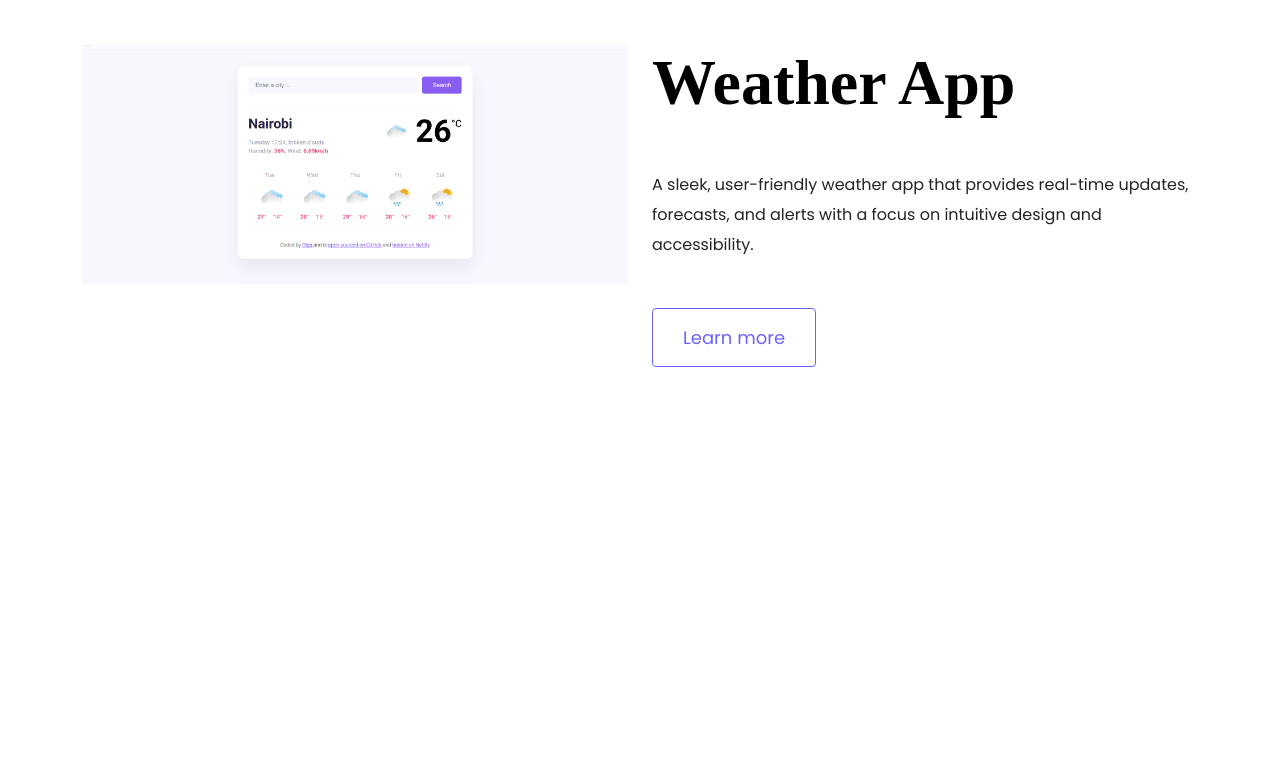
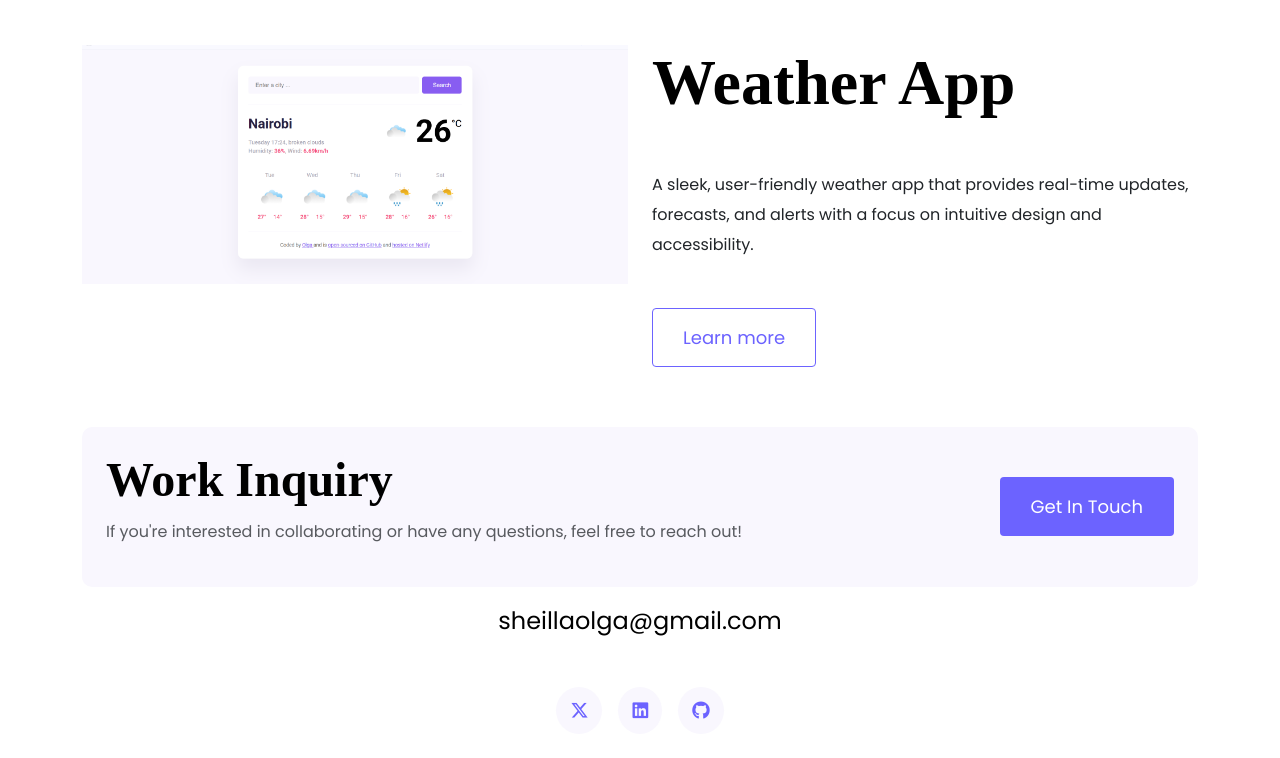
Before and after one commit to SheillaO/Portfolio-HTML-CSS-BOOTSTRAP-LAB, a plain HTML site: page index.html in a window 1280 px wide. Shown: the part 1959-2717 px from the top of the page. Before the commit the page ends 2374 px from the top, so only its background shows below. Drawn offline with nearby package versions, Linux system fonts and the light colour scheme; a web font is replaced by a local one.

Commit message:
Added the footer

```diff
--- a/index.html
+++ b/index.html
@@ -115,7 +115,34 @@
                 </div>
             </div>
         </div>
+        <footer>
+            <div class="contact-box d-flex justify-content-between align-items-center mb-3 p-4">
+                <div>
+                <h4>Work Inquiry</h4>
+                <p class="text-muted">If you're interested in collaborating or have any questions, feel free to reach out!</p>
+                </div>
+                <div>
+                <a href="" class="btn btn-branding">Get In Touch</a>
+                </div>
+
+            </div>
+            <div class="d-flex justify-content-center mb-5">
+                <a href="mailto:sheillaolga@gmail.com" class="email-link">sheillaolga@gmail.com</a>
+            </div>
+            <div class="social-links d-flex justify-content-center mt-3">
+                <a href="https://twitter.com/sheillaolga" class="mx-2" aria-label="Twitter" target="_blank" rel="noopener noreferrer">
+                    <i class="fa-brands fa-x-twitter"></i>
+                </a>
+                <a href="https://linkedin.com/in/sheillaolga" class="mx-2" aria-label="LinkedIn" target="_blank" rel="noopener noreferrer">
+                    <i class="fa-brands fa-linkedin"></i>
+                </a>
+                <a href="https://github.com/sheillaolga" class="mx-2" aria-label="GitHub" target="_blank" rel="noopener noreferrer">
+                    <i class="fa-brands fa-github"></i>
+                </a>
+            </div>
+        </footer>
     </div>
+
 </body>
 
 </html>
--- a/src/style.css
+++ b/src/style.css
@@ -28,6 +28,10 @@ h1 {
 
 h2 {
   font-size: 64px;
+}
+
+h4{
+  font-size: 48px;
 }
 
 p {
@@ -149,6 +153,44 @@ nav a{
   font-size: 12px;
 }
 
+footer .email-link{
+  text-decoration: none;
+  color: black;
+  font-size: 24px;
+  text-align: center;
+}
+
+footer .contact-box{
+  background-color: var(--secondary-color);
+  padding: 30px;
+  border-radius: 10px;
+}
+
+footer .email-link:hover{
+  color: var(--branding-color);
+
+}
+
+footer{
+  margin: 60px 0;
+
+}
+
+footer .social-links a{
+margin: 0 20px;
+color: var(--branding-color);
+background-color: var(--secondary-color);
+padding: 10px 14px;
+border-radius: 50%;
+font-size: 18px;
+transition: all 100ms ease-in-out;
+}
+
+footer .social-links a:hover{
+  color:white;
+  background-color: var(--branding-color);
+}
+
 
 @media (max-width: 900px) {
   h1 {
@@ -158,6 +200,10 @@ nav a{
 
   h2 {
     font-size: 44px;
+  }
+
+  h4{
+    font-size: 26px;
   }
 
   .hero {
@@ -173,4 +219,6 @@ nav a{
     padding: 0;
     text-align: center;
   }
+
+
 }
```
